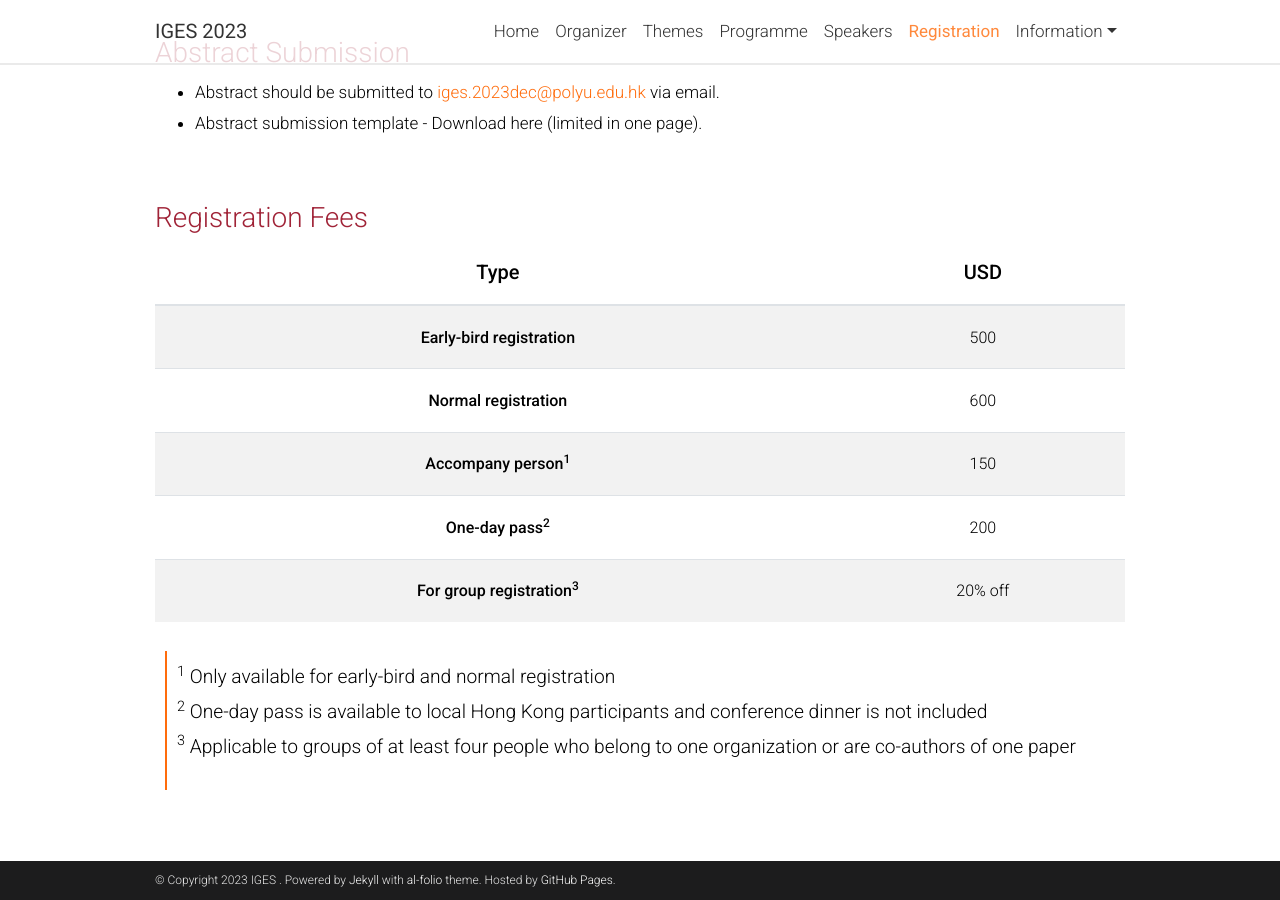
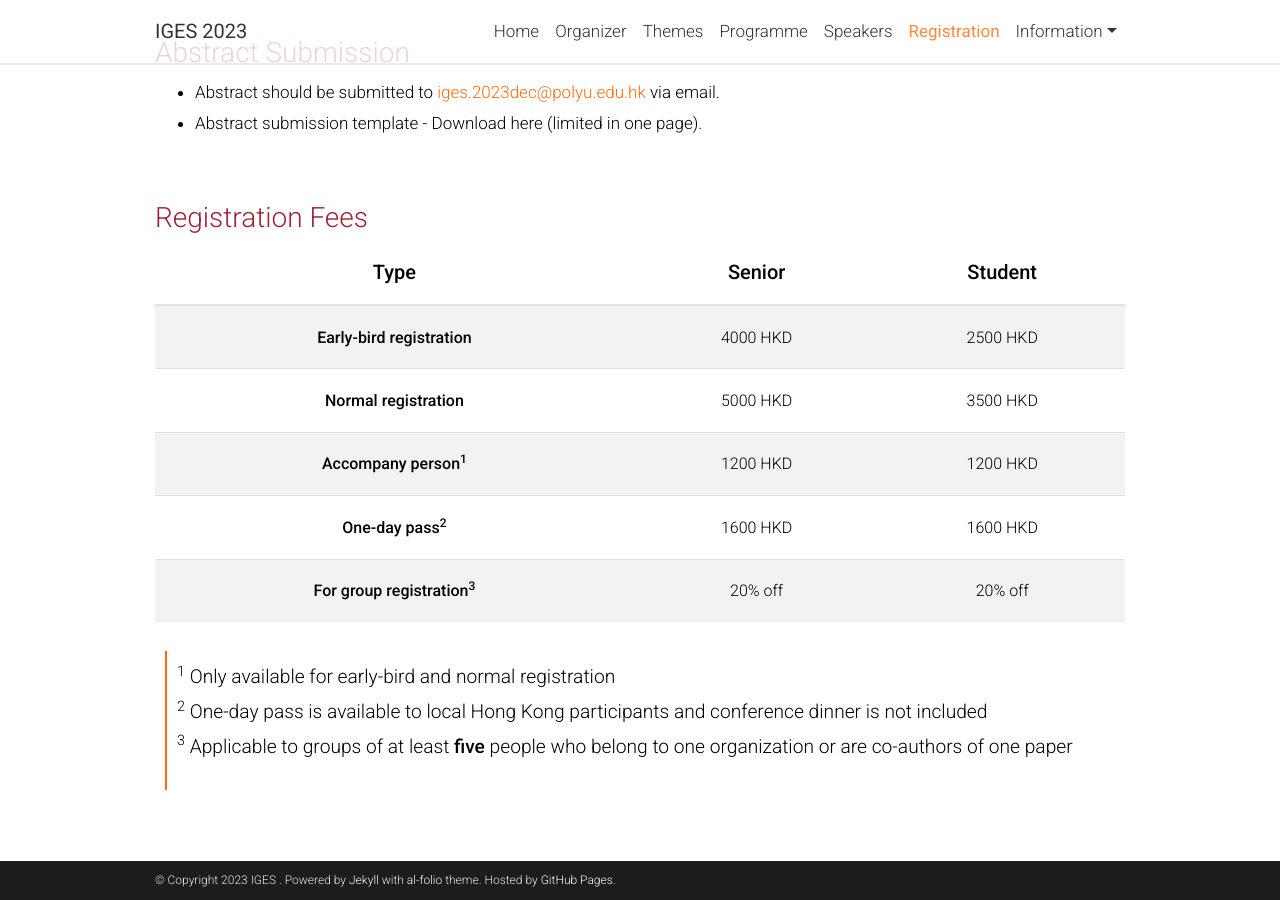
Before and after one commit to iges2023/iges2023.github.io, a Jekyll site: the page built from _pages/registration.md, in a window 1280 px wide and 900 px high, scrolled down 715 px. Built offline with Jekyll 4.4.1, drawn with Linux system fonts in a browser that asks for light colours; comment, search, counter and statistics services are not loaded; a style sheet for code colours, icons or effects is not loaded.

Commit message:
modify charge

```diff
--- a/_pages/registration.md
+++ b/_pages/registration.md
@@ -25,19 +25,19 @@ nav_order: 4
 ### Registration Fees
 
 
-| **Type**{: .h5} | **USD**{: .h5} |
-| :-----: | :-----: |
-| **Early-bird registration**| 500 |
-| **Normal registration**| 600 |
-| **Accompany person<sup>1</sup>**| 150 |
-| **One-day pass<sup>2</sup>**| 200 |
-| **For group registration<sup>3</sup>**| 20% off |
+| **Type**{: .h5} | **Senior**{: .h5} | **Student**{: .h5} |
+| :-----: | :-----: | :-----: |
+| **Early-bird registration**| 4000 HKD | 2500 HKD |
+| **Normal registration**| 5000 HKD | 3500 HKD |
+| **Accompany person<sup>1</sup>**| 1200 HKD | 1200 HKD |
+| **One-day pass<sup>2</sup>**| 1600 HKD | 1600 HKD |
+| **For group registration<sup>3</sup>**| 20% off | 20% off |
 {: .table}
 {: .table-striped}
 
 > <sup>1</sup> Only available for early-bird and normal registration <br>
  <sup>2</sup> One-day pass is available to local Hong Kong participants and conference dinner is not included <br>
- <sup>3</sup> Applicable to groups of at least four people who belong to one organization or are co-authors of one paper <br>
+ <sup>3</sup> Applicable to groups of at least **five** people who belong to one organization or are co-authors of one paper <br>
 
 
 <br>
```
